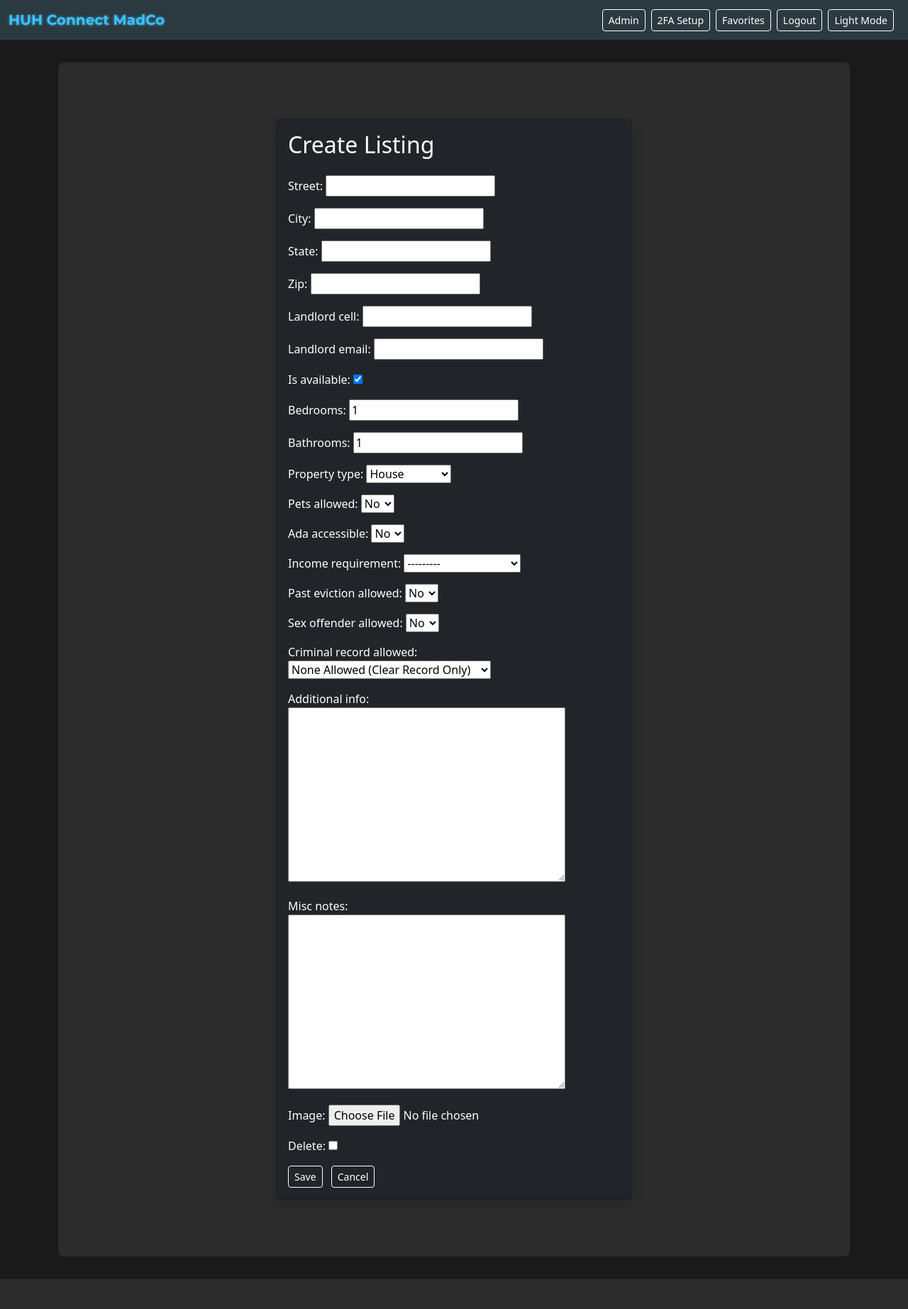
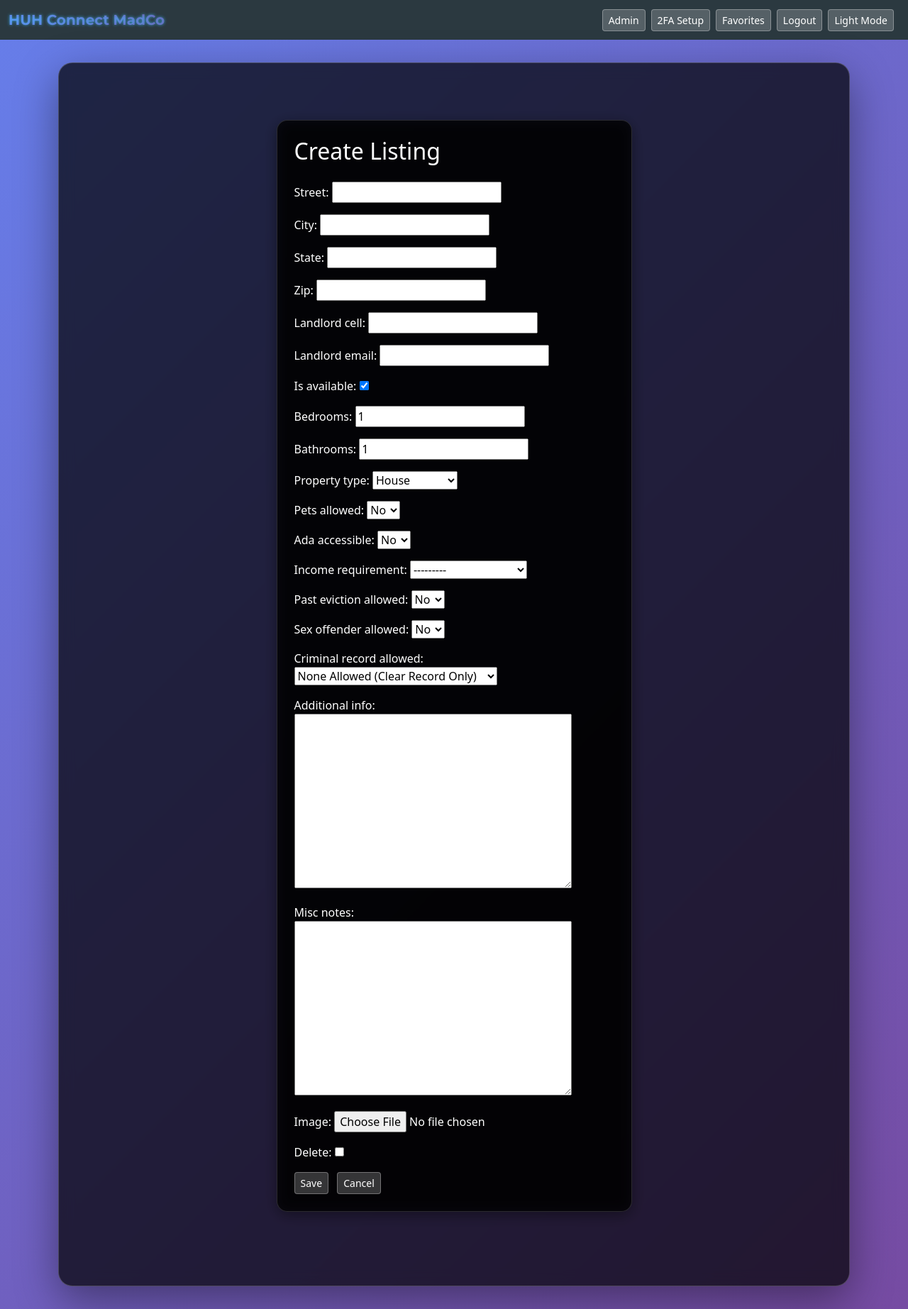
Before and after one commit to StuartLech/Hand-Up-Housing, a Django app: page /listing/create/ in a window 1280 px wide. Shown: the whole page at 71% size. Before the commit the page ends 1803 px from the top, so only its background shows below. Run offline with Django 5.2, Linux system fonts and the light colour scheme; a user stored in the database is signed in.

Commit message:
Apply property card style to auth pages and refine table hover

```diff
--- a/housing_app/templates/housing_app/base.html
+++ b/housing_app/templates/housing_app/base.html
@@ -10,12 +10,12 @@
   <link rel="stylesheet" href="{% static 'css/styles.css' %}">
 
 </head>
-<body>
+<body class="fade-in">
 
   <nav class="navbar navbar-expand-lg navbar-dark bg-custom">
     <div class="container-fluid">
       <!-- Brand on the left -->
-      <a class="navbar-brand fw-bold" href="{% url 'housing_app:listing_list' %}">
+      <a class="navbar-brand fw-bold gradient-text" href="{% url 'housing_app:listing_list' %}">
         HUH Connect MadCo
       </a>
 
@@ -88,5 +88,6 @@
   <script src="https://cdn.jsdelivr.net/npm/bootstrap@5.2.3/dist/js/bootstrap.bundle.min.js"></script>
   <script src="{% static 'js/theme-toggle.js' %}"></script>
   <script src="{% static 'js/confirm-delete.js' %}"></script>
+  <script src="{% static 'js/ripple.js' %}"></script>
 </body>
 </html>
--- a/housing_app/templates/housing_app/enable_two_factor.html
+++ b/housing_app/templates/housing_app/enable_two_factor.html
@@ -3,7 +3,7 @@
 <div class="container my-5">
   <div class="row justify-content-center">
     <div class="col-md-6">
-      <div class="card bg-dark text-white shadow">
+      <div class="property-card">
         <div class="card-body">
           <h2 class="mb-4">Enable Two-Factor Authentication</h2>
           <p>
--- a/housing_app/templates/housing_app/favorite_list.html
+++ b/housing_app/templates/housing_app/favorite_list.html
@@ -3,7 +3,7 @@
 {% block content %}
 <h2 class="mb-4">My Saved Properties</h2>
 {% if listings %}
-  <table class="table table-dark table-bordered">
+  <table class="table table-dark table-bordered property-card">
     <thead>
       <tr>
         <th>Street</th>
--- a/housing_app/templates/housing_app/listing_create.html
+++ b/housing_app/templates/housing_app/listing_create.html
@@ -4,7 +4,7 @@
   <div class="row justify-content-center">
     <div class="col-md-6">
       <!-- Card wrapper -->
-      <div class="card bg-dark text-white shadow">
+      <div class="property-card">
         <div class="card-body">
           <h2 class="mb-4">Create Listing</h2>
           <form method="POST" enctype="multipart/form-data">
--- a/housing_app/templates/housing_app/listing_detail.html
+++ b/housing_app/templates/housing_app/listing_detail.html
@@ -4,7 +4,7 @@
   <div class="row justify-content-center">
     <div class="col-md-6">
       <!-- Card wrapper -->
-      <div class="card bg-dark text-white shadow">
+      <div class="property-card">
         <div class="card-body">
           <h2 class="mb-4">Listing Details</h2>
 
--- a/housing_app/templates/housing_app/listing_list.html
+++ b/housing_app/templates/housing_app/listing_list.html
@@ -154,7 +154,7 @@
 {% endif %}
 
 <!-- Table of results (Bootstrap table dark) -->
-<table class="table table-dark table-bordered">
+<table class="table table-dark table-bordered property-card">
   <thead>
     <tr>
       <th>Street</th>
--- a/housing_app/templates/housing_app/listing_update.html
+++ b/housing_app/templates/housing_app/listing_update.html
@@ -4,7 +4,7 @@
   <div class="row justify-content-center">
     <div class="col-md-6">
       <!-- Card wrapper -->
-      <div class="card bg-dark text-white shadow">
+      <div class="property-card">
         <div class="card-body">
           <h2 class="mb-4">Update Listing</h2>
           <form method="POST" enctype="multipart/form-data">
--- a/housing_app/templates/housing_app/scrape_api.html
+++ b/housing_app/templates/housing_app/scrape_api.html
@@ -3,7 +3,7 @@
 <div class="container my-5">
   <div class="row justify-content-center">
     <div class="col-md-6">
-      <div class="card bg-dark text-white shadow">
+      <div class="property-card">
         <div class="card-body">
           <h2 class="mb-4">Import Listings from API</h2>
           <form method="POST">
--- a/housing_app/templates/housing_app/scrape_listings.html
+++ b/housing_app/templates/housing_app/scrape_listings.html
@@ -3,7 +3,7 @@
 <div class="container my-5">
   <div class="row justify-content-center">
     <div class="col-md-6">
-      <div class="card bg-dark text-white shadow">
+      <div class="property-card">
         <div class="card-body">
           <h2 class="mb-4">Scrape Listings</h2>
           <form method="POST">
--- a/housing_app/templates/registration/login.html
+++ b/housing_app/templates/registration/login.html
@@ -6,7 +6,7 @@
   <div class="row justify-content-center">
     <div class="col-md-4">
       <!-- Card wrapper -->
-      <div class="card bg-dark text-white shadow">
+      <div class="property-card">
         <div class="card-body">
 
           <!-- Logo at top -->
--- a/housing_app/templates/registration/register.html
+++ b/housing_app/templates/registration/register.html
@@ -6,7 +6,7 @@
   <div class="row justify-content-center">
     <div class="col-md-4">
       <!-- Card wrapper -->
-      <div class="card bg-dark text-white shadow">
+      <div class="property-card">
         <div class="card-body">
 
           <!-- Logo at top -->
--- a/housing_app/templates/registration/two_factor_verify.html
+++ b/housing_app/templates/registration/two_factor_verify.html
@@ -3,7 +3,7 @@
 <div class="container my-5">
   <div class="row justify-content-center">
     <div class="col-md-4">
-      <div class="card bg-dark text-white shadow">
+      <div class="property-card">
         <div class="card-body">
           <h2 class="mb-4 text-center">Two-Factor Verification</h2>
           <form method="POST">
--- a/static/css/styles.css
+++ b/static/css/styles.css
@@ -1,9 +1,10 @@
-/* Body background: very dark gray */
+/* Body background with subtle gradient */
 body {
-  background-color: #1a1a1a;
+  background: linear-gradient(135deg, #667eea 0%, #764ba2 100%);
   color: #fff;
   margin: 0;
   padding: 0;
+  min-height: 100vh;
 }
 
 /* Navbar: darker background */
@@ -13,19 +14,47 @@ body {
 
 /* Brand link color (a bright accent) */
 .navbar-brand {
-  color: #3dc3ff !important;
+  color: #ffffff !important;
   font-family: 'Montserrat', sans-serif;
   text-shadow: 0 0 4px rgba(61, 195, 255, 0.7);
 }
 
+/* Gradient text helper */
+.gradient-text {
+  background: linear-gradient(45deg, #667eea, #764ba2);
+  -webkit-background-clip: text;
+  -webkit-text-fill-color: transparent;
+  background-clip: text;
+}
+
 /* Main content "card" area styling */
 .page-card {
-  background: #2c2c2c;
+  background: rgba(0, 0, 0, 0.7);
   color: #fff;
-  border-radius: 8px;
+  border-radius: 20px;
   padding: 2rem;
   margin-top: 2rem;
   margin-bottom: 2rem;
+  box-shadow: 0 20px 60px rgba(0, 0, 0, 0.4);
+  backdrop-filter: blur(10px);
+  border: 1px solid rgba(255, 255, 255, 0.2);
+}
+
+/* Individual card styling for forms and details */
+.property-card {
+  background: rgba(0, 0, 0, 0.7);
+  color: #fff;
+  border-radius: 15px;
+  padding: 1.5rem;
+  margin-bottom: 1.5rem;
+  box-shadow: 0 5px 20px rgba(0, 0, 0, 0.4);
+  backdrop-filter: blur(10px);
+  border: 1px solid rgba(255, 255, 255, 0.15);
+  transition: transform 0.3s ease, box-shadow 0.3s ease;
+}
+.property-card:hover {
+  transform: translateY(-3px);
+  box-shadow: 0 10px 30px rgba(0, 0, 0, 0.5);
 }
 
 /* Darker form controls */
@@ -49,13 +78,21 @@ body {
 }
 
 /* Outline-light buttons for top-right that blend with navbar */
+.btn,
+button {
+  position: relative;
+  overflow: hidden;
+}
 .btn-outline-light {
-  border-color: #fff;
+  background: rgba(255, 255, 255, 0.2);
+  border-color: rgba(255, 255, 255, 0.3);
   color: #fff;
+  transition: all 0.3s ease;
 }
 .btn-outline-light:hover {
-  background-color: #fff;
-  color: #000;
+  background: rgba(255, 255, 255, 0.3);
+  color: #fff;
+  transform: translateY(-2px);
 }
 
 /* Light mode overrides */
@@ -70,8 +107,17 @@ body.light-mode .navbar-dark .navbar-brand {
   color: #007bff !important;
 }
 body.light-mode .page-card {
+  background: rgba(255, 255, 255, 0.95);
+  color: #000;
+  border: 1px solid #dee2e6;
+}
+body.light-mode .property-card {
   background: #fff;
   color: #000;
+  border: 1px solid #dee2e6;
+}
+body.light-mode .property-card:hover {
+  box-shadow: 0 10px 30px rgba(0, 0, 0, 0.15);
 }
 body.light-mode .form-control,
 body.light-mode .form-select {
@@ -83,12 +129,13 @@ body.light-mode .form-control::placeholder {
   color: #6c757d;
 }
 body.light-mode .btn-outline-light {
-  border-color: #000;
+  background: rgba(0, 0, 0, 0.1);
+  border-color: rgba(0, 0, 0, 0.2);
   color: #000;
 }
 body.light-mode .btn-outline-light:hover {
-  background-color: #000;
-  color: #fff;
+  background: rgba(0, 0, 0, 0.2);
+  color: #000;
 }
 body.light-mode table.table-dark {
   background-color: #fff;
@@ -105,3 +152,48 @@ body.light-mode .bg-dark {
 body.light-mode .text-white {
   color: #000 !important;
 }
+
+table.table-dark tbody tr {
+  transition: transform 0.3s ease;
+}
+table.table-dark tbody tr:hover {
+  background: rgba(255, 255, 255, 0.05);
+  transform: translateX(5px);
+}
+body.light-mode .table-dark tbody tr:hover {
+  background: rgba(0, 0, 0, 0.05);
+  transform: translateX(5px);
+}
+
+/* Simple fade-in animation for pages */
+.fade-in {
+  animation: fadeIn 0.6s ease-out;
+}
+
+@keyframes fadeIn {
+  from {
+    opacity: 0;
+    transform: translateY(20px);
+  }
+  to {
+    opacity: 1;
+    transform: translateY(0);
+  }
+}
+
+/* Ripple effect used on buttons */
+.ripple-effect {
+  position: absolute;
+  border-radius: 50%;
+  background: rgba(255, 255, 255, 0.3);
+  pointer-events: none;
+  transform: scale(0);
+  animation: ripple 0.6s linear;
+}
+
+@keyframes ripple {
+  to {
+    transform: scale(2);
+    opacity: 0;
+  }
+}
--- /dev/null
+++ b/static/js/ripple.js
@@ -0,0 +1,18 @@
+
+document.addEventListener('DOMContentLoaded', () => {
+  document.querySelectorAll('button, .btn').forEach(btn => {
+    btn.addEventListener('click', e => {
+      const rect = btn.getBoundingClientRect();
+      const size = Math.max(rect.width, rect.height);
+      const ripple = document.createElement('span');
+      ripple.className = 'ripple-effect';
+      ripple.style.width = ripple.style.height = `${size}px`;
+      ripple.style.left = `${e.clientX - rect.left - size / 2}px`;
+      ripple.style.top = `${e.clientY - rect.top - size / 2}px`;
+      btn.style.position = 'relative';
+      btn.style.overflow = 'hidden';
+      btn.appendChild(ripple);
+      setTimeout(() => ripple.remove(), 600);
+    });
+  });
+});
```
